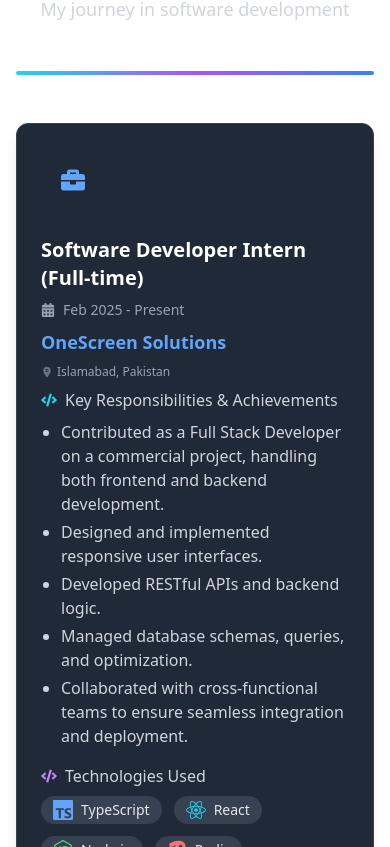
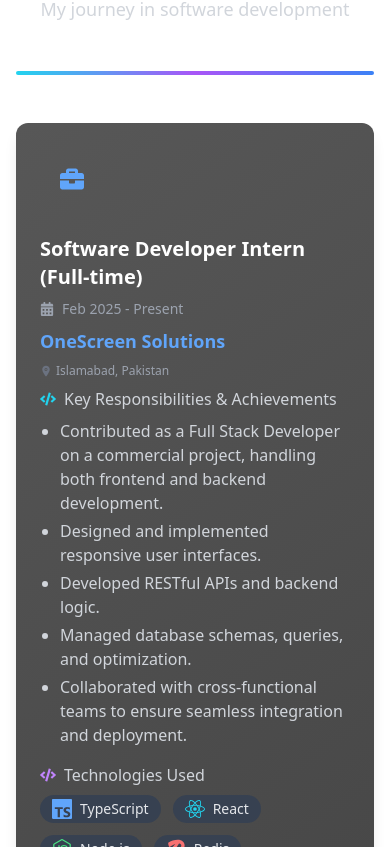
Before and after one commit to Hassam-01/personal-portfolio, a React (Vite) app: page / in a window 390 px wide. Shown: the part 1577-2424 px from the top of the page. Built offline with nearby package versions, Linux system fonts and the light colour scheme.

Commit message:
[Fix] experience card color, small screen links

```diff
--- a/src/components/navbar.tsx
+++ b/src/components/navbar.tsx
@@ -117,33 +117,34 @@
           className="absolute top-full left-0 right-0 bg-gray-900 text-white p-4 space-y-4 z-50"
         >
           <a
-            href="#home"
+            href="#Home"
             className="block hover:text-gray-400 transition"
             onClick={() => setIsOpen(false)}
           >
             Home
           </a>
           <a
-            href="#projects"
+            href="#Projects"
             className="block hover:text-gray-400 transition"
             onClick={() => setIsOpen(false)}
           >
             Projects
           </a>
           <a
-            href="#about"
+            href="#About"
             className="block hover:text-gray-400 transition"
             onClick={() => setIsOpen(false)}
           >
             About
           </a>
           <a
-            href="#contact"
+            href="#Contact"
             className="block hover:text-gray-400 transition"
             onClick={() => setIsOpen(false)}
           >
             Contact
           </a>
+          <div className="flex space-x-4 mt-4">
             <a
               href="https://www.instagram.com/ali.hassam1/"
               className="block hover:text-gray-400 transition"
@@ -166,6 +167,7 @@
               <GrLinkedin />
             </a>
           </div>
+        </div>
       )}
     </div>
   );
--- a/src/pages/experience.tsx
+++ b/src/pages/experience.tsx
@@ -42,7 +42,8 @@
           initial={{ opacity: 0, y: 20 }}
           animate={{ opacity: 1, y: 0 }}
           transition={{ duration: 0.5, delay: 0.2 }}
-          className="mb-12 p-6 rounded-xl shadow-lg bg-gray-800 border border-gray-700"
+          className="mb-12 p-6 rounded-xl shadow-lg"
+          style={{background: "linear-gradient(145deg, rgba(45, 45, 45, 0.8), rgba(25, 25, 25, 0.8))"}}
         >
           <div className="flex flex-col md:flex-row gap-6">
             {/* Company Logo/Icon */}
```
Lines whose indentation alone changed are shown as unchanged.
